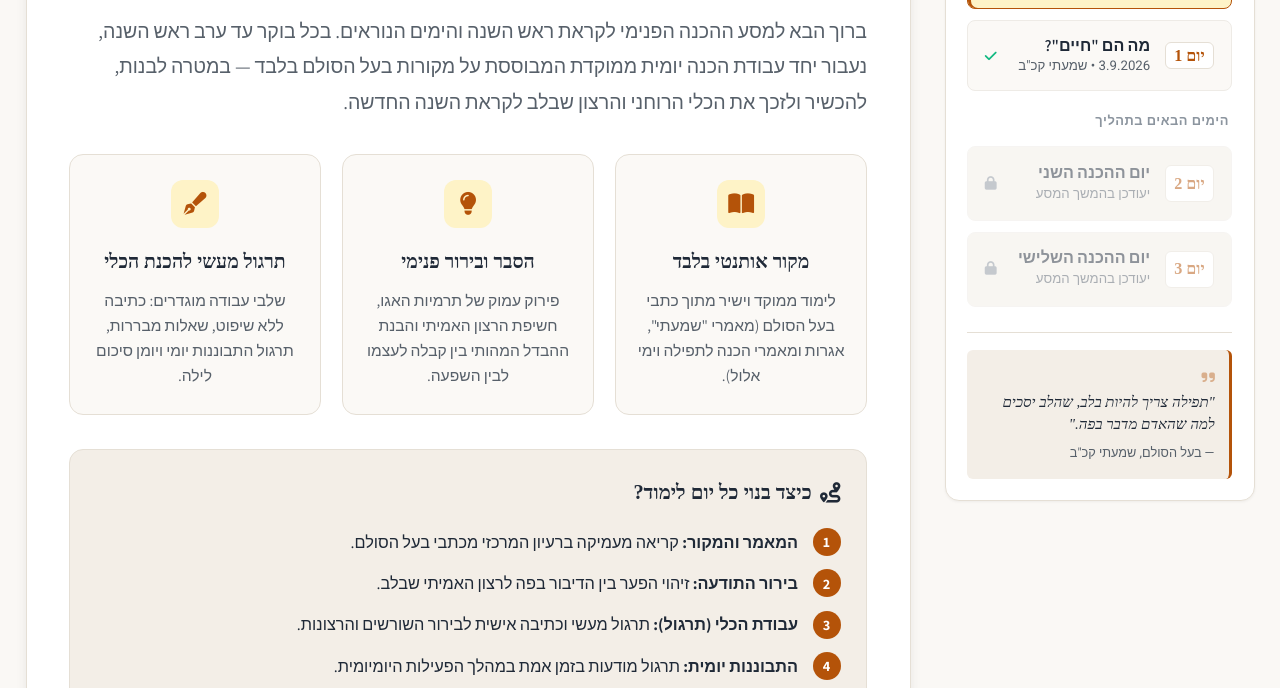
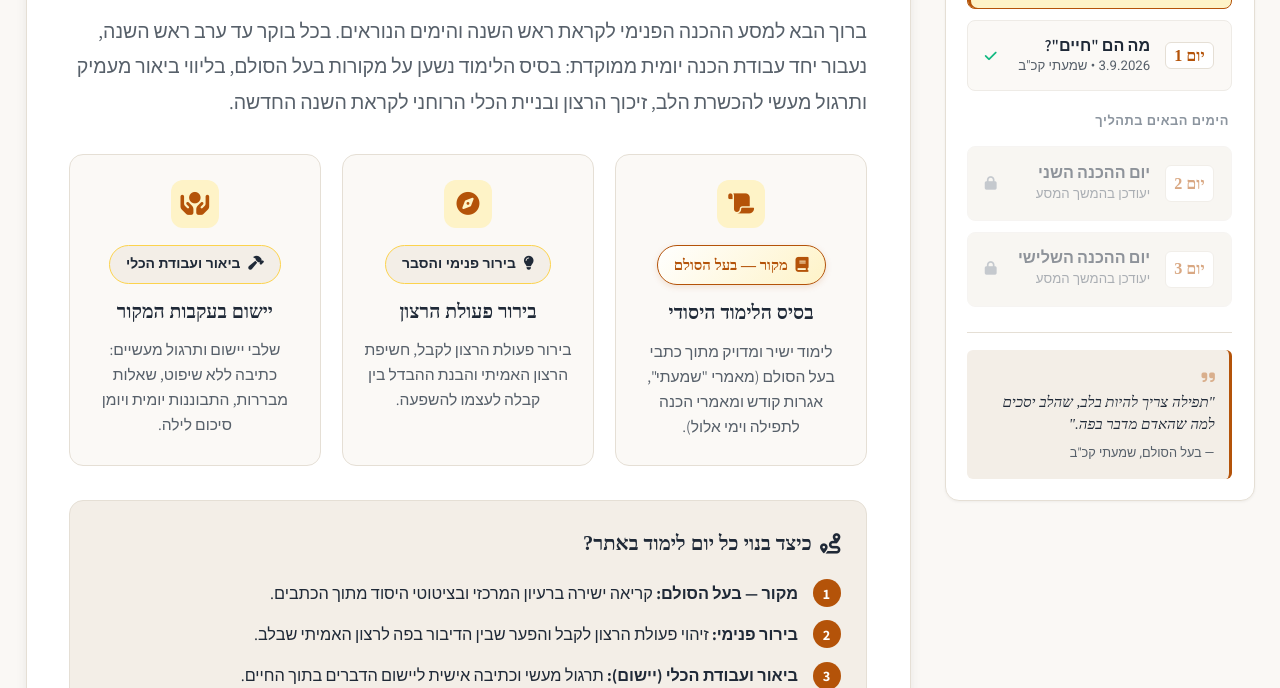
Before and after one commit to dedimash/rosh-hashanah-prep, a plain HTML site: page index.html in a window 1280 px wide. Shown: the part 264-952 px from the top of the page. Drawn offline with Linux system fonts and the light colour scheme; a web font is replaced by a local one.

Commit message:
Establish visual distinction for Source vs Vessel Work and refine intro phrasing

```diff
--- a/index.html
+++ b/index.html
@@ -14,7 +14,7 @@
   <link rel="stylesheet" href="https://cdnjs.cloudflare.com/ajax/libs/font-awesome/6.4.0/css/all.min.css">
 
   <!-- Stylesheet -->
-  <link rel="stylesheet" href="style.css?v=1.1">
+  <link rel="stylesheet" href="style.css?v=1.2">
 </head>
 <body class="theme-warm">
 
@@ -133,49 +133,52 @@
           <div class="hero-badge"><i class="fa-solid fa-seedling"></i> פתח דבר למסע הפנימי</div>
           <h2 class="hero-title">הכנת הכלי לראש השנה</h2>
           <p class="hero-lead">
-            ברוך הבא למסע ההכנה הפנימי לקראת ראש השנה והימים הנוראים. בכל בוקר עד ערב ראש השנה, נעבור יחד עבודת הכנה יומית ממוקדת המבוססת על מקורות בעל הסולם בלבד — במטרה לבנות, להכשיר ולזכך את הכלי הרוחני והרצון שבלב לקראת השנה החדשה.
+            ברוך הבא למסע ההכנה הפנימי לקראת ראש השנה והימים הנוראים. בכל בוקר עד ערב ראש השנה, נעבור יחד עבודת הכנה יומית ממוקדת: בסיס הלימוד נשען על מקורות בעל הסולם, בליווי ביאור מעמיק ותרגול מעשי להכשרת הלב, זיכוך הרצון ובניית הכלי הרוחני לקראת השנה החדשה.
           </p>
 
           <div class="pillars-grid">
             <div class="pillar-card">
-              <div class="pillar-icon"><i class="fa-solid fa-book-open"></i></div>
-              <h4>מקור אותנטי בלבד</h4>
-              <p>לימוד ממוקד וישיר מתוך כתבי בעל הסולם (מאמרי "שמעתי", אגרות ומאמרי הכנה לתפילה וימי אלול).</p>
+              <div class="pillar-icon"><i class="fa-solid fa-scroll"></i></div>
+              <div class="pillar-tag"><span class="badge-source-baal-hasulam"><i class="fa-solid fa-book"></i> מקור — בעל הסולם</span></div>
+              <h4>בסיס הלימוד היסודי</h4>
+              <p>לימוד ישיר ומדויק מתוך כתבי בעל הסולם (מאמרי "שמעתי", אגרות קודש ומאמרי הכנה לתפילה וימי אלול).</p>
             </div>
             <div class="pillar-card">
-              <div class="pillar-icon"><i class="fa-solid fa-lightbulb"></i></div>
-              <h4>הסבר ובירור פנימי</h4>
-              <p>פירוק עמוק של תרמיות האגו, חשיפת הרצון האמיתי והבנת ההבדל המהותי בין קבלה לעצמו לבין השפעה.</p>
+              <div class="pillar-icon"><i class="fa-solid fa-compass"></i></div>
+              <div class="pillar-tag"><span class="badge-vessel-work"><i class="fa-solid fa-lightbulb"></i> בירור פנימי והסבר</span></div>
+              <h4>בירור פעולת הרצון</h4>
+              <p>בירור פעולת הרצון לקבל, חשיפת הרצון האמיתי והבנת ההבדל בין קבלה לעצמו להשפעה.</p>
             </div>
             <div class="pillar-card">
-              <div class="pillar-icon"><i class="fa-solid fa-pen-fancy"></i></div>
-              <h4>תרגול מעשי להכנת הכלי</h4>
-              <p>שלבי עבודה מוגדרים: כתיבה ללא שיפוט, שאלות מבררות, תרגול התבוננות יומי ויומן סיכום לילה.</p>
+              <div class="pillar-icon"><i class="fa-solid fa-hands-holding-circle"></i></div>
+              <div class="pillar-tag"><span class="badge-vessel-work"><i class="fa-solid fa-hammer"></i> ביאור ועבודת הכלי</span></div>
+              <h4>יישום בעקבות המקור</h4>
+              <p>שלבי יישום ותרגול מעשיים: כתיבה ללא שיפוט, שאלות מבררות, התבוננות יומית ויומן סיכום לילה.</p>
             </div>
           </div>
 
           <div class="journey-structure-box">
-            <h3><i class="fa-solid fa-route"></i> כיצד בנוי כל יום לימוד?</h3>
+            <h3><i class="fa-solid fa-route"></i> כיצד בנוי כל יום לימוד באתר?</h3>
             <div class="structure-steps">
               <div class="s-step">
                 <span class="s-num">1</span>
-                <div><strong>המאמר והמקור:</strong> קריאה מעמיקה ברעיון המרכזי מכתבי בעל הסולם.</div>
+                <div><strong>מקור — בעל הסולם:</strong> קריאה ישירה ברעיון המרכזי ובציטוטי היסוד מתוך הכתבים.</div>
               </div>
               <div class="s-step">
                 <span class="s-num">2</span>
-                <div><strong>בירור התודעה:</strong> זיהוי הפער בין הדיבור בפה לרצון האמיתי שבלב.</div>
+                <div><strong>בירור פנימי:</strong> זיהוי פעולת הרצון לקבל והפער שבין הדיבור בפה לרצון האמיתי שבלב.</div>
               </div>
               <div class="s-step">
                 <span class="s-num">3</span>
-                <div><strong>עבודת הכלי (תרגול):</strong> תרגול מעשי וכתיבה אישית לבירור השורשים והרצונות.</div>
+                <div><strong>ביאור ועבודת הכלי (יישום):</strong> תרגול מעשי וכתיבה אישית ליישום הדברים בתוך החיים.</div>
               </div>
               <div class="s-step">
                 <span class="s-num">4</span>
-                <div><strong>התבוננות יומית:</strong> תרגול מודעות בזמן אמת במהלך הפעילות היומיומית.</div>
+                <div><strong>התבוננות יומית:</strong> תרגול מודעות בזמן אמת במהלך הפעילות היומיומית ("מי אמור ליהנות?").</div>
               </div>
               <div class="s-step">
                 <span class="s-num">5</span>
-                <div><strong>סיכום לילה וחברותא:</strong> משפטי השלמה וכתיבת חמשת הרצונות האמיתיים.</div>
+                <div><strong>סיכום לילה וחברותא:</strong> משפטי השלמה וכתיבת חמשת הרצונות האמיתיים לשנה החדשה.</div>
               </div>
             </div>
           </div>
@@ -218,8 +221,11 @@
           </div>
         </div>
 
-        <!-- Content Body: Section 1 -->
+        <!-- Content Body: Section 1-4 (Source) -->
         <article class="study-article">
+          <div class="article-section-header">
+            <span class="badge-source-baal-hasulam"><i class="fa-solid fa-scroll"></i> מקור — בעל הסולם</span>
+          </div>
 
           <!-- Section 1 -->
           <div class="section-block">
@@ -350,10 +356,10 @@
                   בעל הסולם <strong>אינו אומר לנו לעזוב משפחה, רכוש, עבודה, אהבה או את החיים.</strong> להפך.
                 </p>
                 <p>
-                  הקטע מתאר כיצד הרצון לקבל <em>מצייר</em> את ההשפעה. האגו שומע "לא לעצמי" ומתרגם: <em>"אז לא יהיה לי כלום."</em>
+                  הקטע מתאר כיצד הרצון לקבל <em>מצייר</em> את ההשפעה. הרצון לקבל שומע "לא לעצמי" ומתרגם: <em>"אז לא יהיה לי כלום."</em>
                 </p>
                 <p class="highlight-text">
-                  וזו בדיוק התרמית שאנחנו צריכים להתחיל לזהות. תיקון הרצון לקבל אינו מחיקת הרצון לקבל. המטרה של חכמת הקבלה הרי איננה להרוס את הכלי. המטרה היא <strong>לתקן את הכוונה שעל הכלי</strong>.
+                  וזה בדיוק הציור המטעה של הרצון לקבל שאנחנו צריכים להתחיל לזהות. תיקון הרצון לקבל אינו מחיקת הרצון לקבל. המטרה של חכמת הקבלה הרי איננה להרוס את הכלי. המטרה היא <strong>לתקן את הכוונה שעל הכלי</strong>.
                 </p>
                 <p>
                   ולכן ייתכן שאדם ימשיך לאהוב, לבנות, ליצור, להרוויח, לאכול ארוחה טובה, ליהנות ממשפחתו ומהחיים — אבל מתחילה בו שאלה חדשה:
@@ -398,11 +404,13 @@
         <section class="workshop-container">
 
           <div class="workshop-header">
-            <div class="workshop-badge"><i class="fa-solid fa-hammer"></i> עבודת הכלי המעשית</div>
+            <div class="workshop-badge">
+              <span class="badge-vessel-work"><i class="fa-solid fa-hands-holding-circle"></i> ביאור ועבודת הכלי — יישום בעקבות המקור</span>
+            </div>
             <h3 class="workshop-title">עבודת הכלי שלנו להיום</h3>
             <div class="disclaimer-note">
               <i class="fa-solid fa-circle-info"></i>
-              <span><strong>הבחנה חשובה:</strong> מה שקראנו עד עכשיו הוא לימוד דברי בעל הסולם. התרגילים הבאים הם יישום שאני בונה עבורנו מתוך דבריו; הם אינם הוראות מפורשות שכתב בעל הסולם.</span>
+              <span><strong>הבחנה קבועה לכל אורך האתר:</strong> החלק הראשון של הלימוד הוא לשון המקור מדברי בעל הסולם. התרגילים, הביאורים והשאלות הבאים הם יישום פנימי והדרכה שנבנו בעקבות המקור לצורך הכנת הכלי; הם אינם הוראות מפורשות שכתב בעל הסולם אלא עבודת יישום מעשית מתוך דבריו.</span>
             </div>
           </div>
 
@@ -495,7 +503,7 @@
             <!-- Deep Dive Collapsible Card -->
             <div class="deep-dive-panel" id="deep-dive-panel">
               <div class="deep-dive-header">
-                <div class="dd-badge"><i class="fa-solid fa-brain"></i> עיון עומק פנימי</div>
+                <div class="dd-badge"><span class="badge-vessel-work"><i class="fa-solid fa-lightbulb"></i> ביאור והעמקה — יישום בעקבות המקור</span></div>
                 <h4>כן. המשפט הזה הוא הרבה יותר עמוק מ־“להיות קרוב לבורא”.</h4>
                 <p class="dd-source">
                   בעל הסולם כותב בשמעתי קכ״ב: <em>"כתבנו לחיים", שפירוש "חיים" הוא בחינת להתדבק בחיי החיים.</em>
@@ -1004,7 +1012,7 @@
   <div class="toast" id="toast-msg">נשמר בהצלחה</div>
 
   <!-- Scripts -->
-  <script src="days_data.js?v=1.1"></script>
-  <script src="app.js?v=1.1"></script>
+  <script src="days_data.js?v=1.2"></script>
+  <script src="app.js?v=1.2"></script>
 </body>
 </html>
--- a/style.css
+++ b/style.css
@@ -745,6 +745,56 @@ body.theme-dark .theme-seg-btn.active {
   filter: brightness(0.95);
 }
 
+/* Visual Distinction Language: Source vs Vessel Work */
+.badge-source-baal-hasulam {
+  display: inline-flex;
+  align-items: center;
+  gap: 0.45rem;
+  background: linear-gradient(135deg, var(--bg-card), var(--accent-gold-light));
+  color: var(--accent-gold);
+  border: 1.5px solid var(--accent-gold);
+  font-family: var(--font-serif);
+  font-size: 0.88rem;
+  font-weight: 800;
+  padding: 0.35rem 0.95rem;
+  border-radius: 20px;
+  box-shadow: 0 2px 6px rgba(180, 83, 9, 0.15);
+}
+
+body.theme-dark .badge-source-baal-hasulam {
+  background: rgba(251, 191, 36, 0.12);
+  color: #fbbf24;
+  border-color: #fbbf24;
+}
+
+.badge-vessel-work {
+  display: inline-flex;
+  align-items: center;
+  gap: 0.45rem;
+  background: var(--bg-secondary);
+  color: var(--text-main);
+  border: 1.5px solid var(--accent-gold-border);
+  font-family: var(--font-ui);
+  font-size: 0.82rem;
+  font-weight: 700;
+  padding: 0.35rem 0.95rem;
+  border-radius: 20px;
+}
+
+body.theme-dark .badge-vessel-work {
+  background: #182230;
+  color: #93c5fd;
+  border-color: rgba(96, 165, 250, 0.35);
+}
+
+.pillar-tag {
+  margin-bottom: 0.65rem;
+}
+
+.article-section-header {
+  margin-bottom: 0.5rem;
+}
+
 .day-main-title {
   font-family: var(--font-serif);
   font-size: 2.2rem;
```
